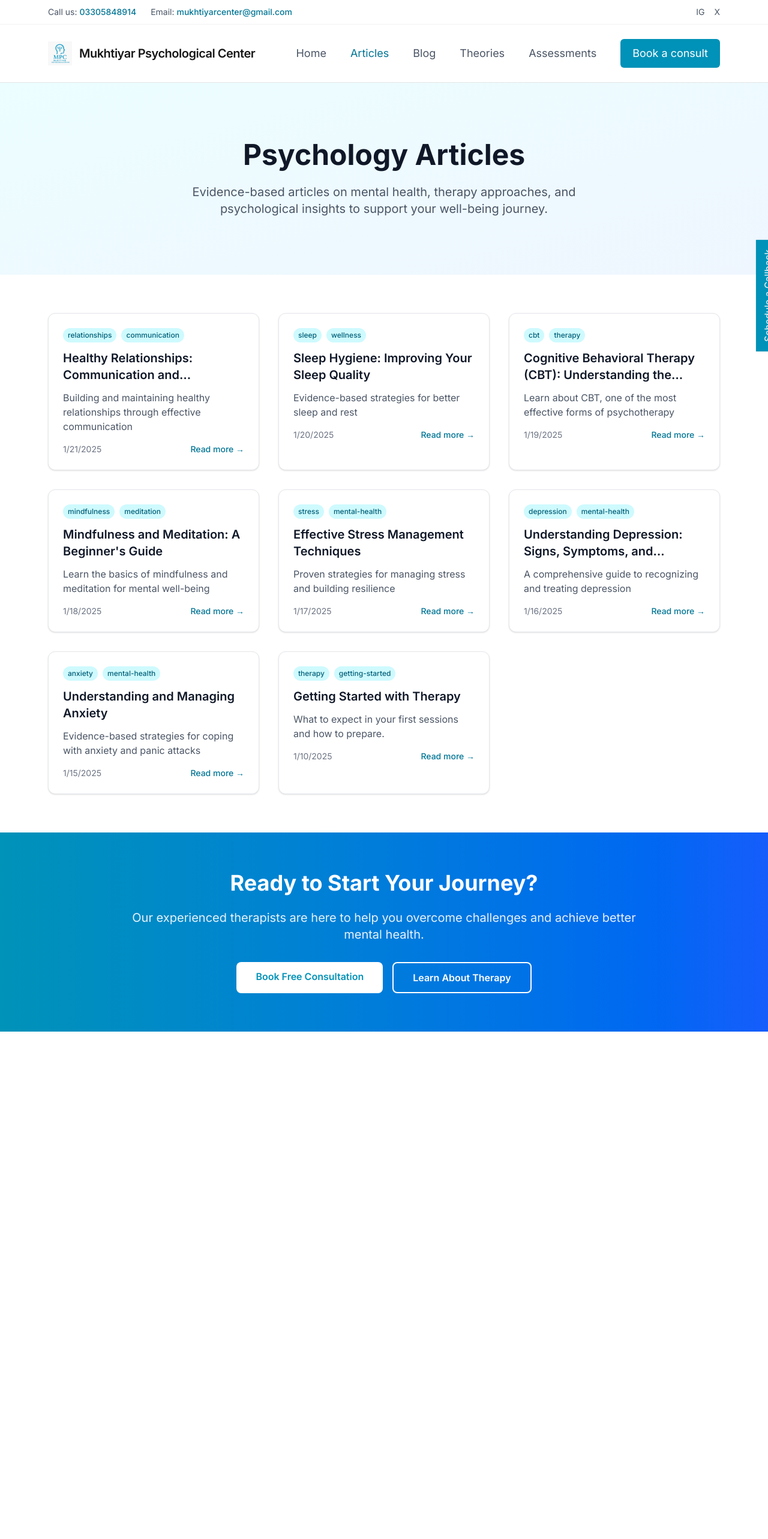
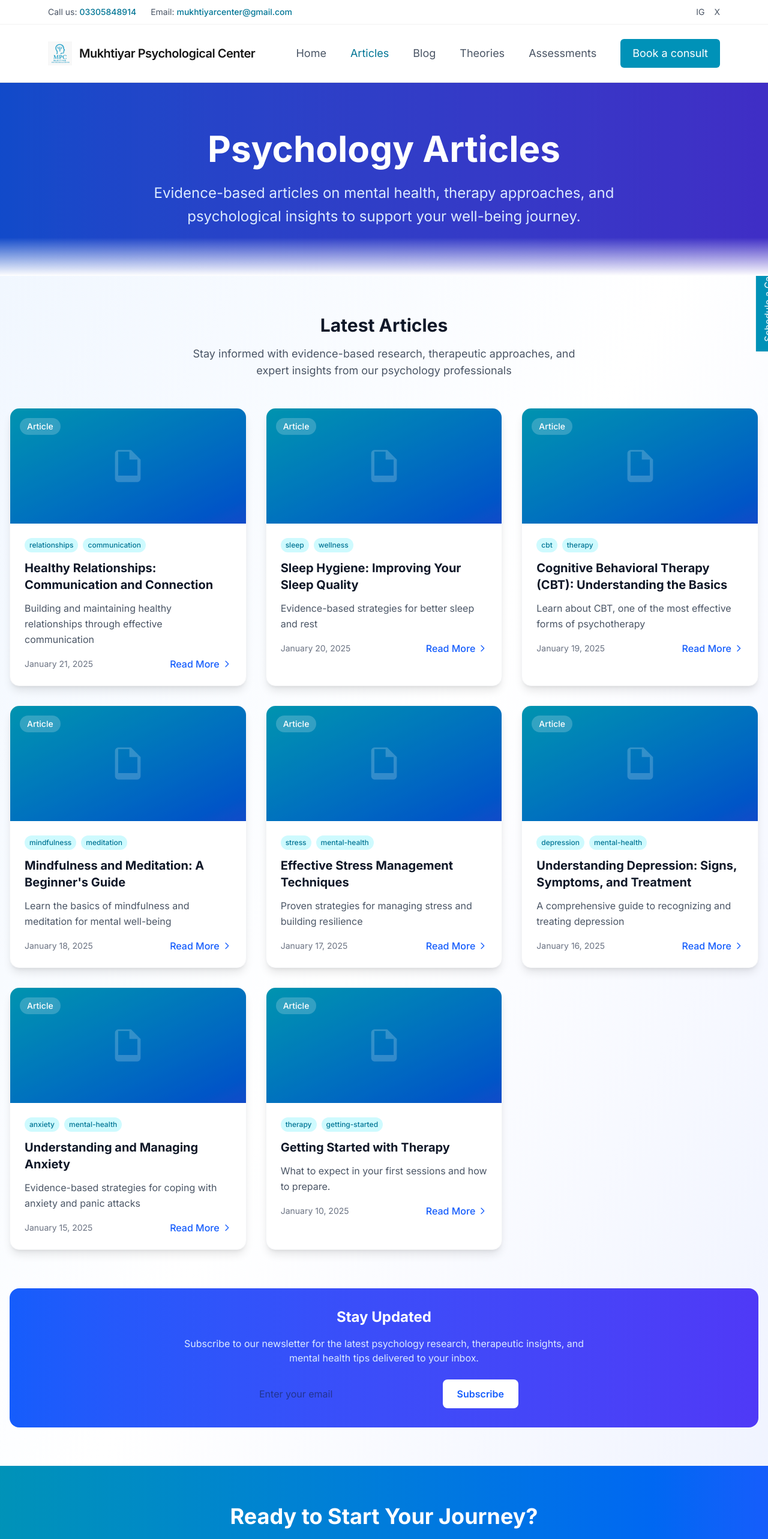
Before and after one commit to mrxmeerhassan/mpc-psychology, a Next.js app: page /articles in a window 1280 px wide. Shown: the top 2566 px of the page at 60% size. Before the commit the page ends 1720 px from the top, so only its background shows below. Built offline with nearby package versions, Linux system fonts and the light colour scheme.

Commit message:
Update articles page design to match blogs page styling

```diff
--- /dev/null
+++ b/src/app/api/test-booking/route.ts
@@ -0,0 +1,36 @@
+export async function POST(request: Request): Promise<Response> {
+	try {
+		const body = await request.json();
+
+		console.log("Test booking received:", body);
+
+		// Check if required fields are present
+		if (!body.name || !body.email || !body.concerns) {
+			return Response.json({
+				error: "Missing required fields",
+				received: body,
+				required: ["name", "email", "concerns"]
+			}, { status: 400 });
+		}
+
+		// Check environment variables
+		const envCheck = {
+			RESEND_API_KEY: process.env.RESEND_API_KEY ? "Configured" : "Missing",
+			CONTACT_TO_EMAIL: process.env.CONTACT_TO_EMAIL || "meerhassan11@icloud.com"
+		};
+
+		return Response.json({
+			success: true,
+			message: "Test booking received successfully",
+			data: body,
+			environment: envCheck
+		});
+
+	} catch (error) {
+		console.error("Test booking error:", error);
+		return Response.json({
+			error: "Failed to process test booking",
+			details: error instanceof Error ? error.message : "Unknown error"
+		}, { status: 500 });
+	}
+}
--- a/src/app/articles/page.tsx
+++ b/src/app/articles/page.tsx
@@ -5,54 +5,108 @@ export default async function ArticlesPage() {
   const articles = readAllContent("articles");
 
   return (
-    <div>
+    <div className="min-h-screen bg-gradient-to-br from-blue-50 via-white to-indigo-50">
       {/* Hero Section */}
-      <section className="bg-gradient-to-br from-cyan-50 to-blue-50 py-16 md:py-24">
-        <div className="mx-auto max-w-6xl px-4">
+      <section className="relative overflow-hidden bg-gradient-to-r from-blue-600 to-indigo-600 text-white">
+        <div className="absolute inset-0 bg-black/20"></div>
+        <div className="relative mx-auto max-w-6xl px-4 py-20">
           <div className="text-center">
-            <h1 className="text-4xl md:text-5xl font-bold text-gray-900 mb-6">
-              Psychology Articles
-            </h1>
-            <p className="text-xl text-gray-600 max-w-3xl mx-auto">
+            <h1 className="text-5xl md:text-6xl font-bold mb-6">Psychology Articles</h1>
+            <p className="text-xl md:text-2xl text-blue-100 max-w-3xl mx-auto leading-relaxed">
               Evidence-based articles on mental health, therapy approaches, and psychological insights to support your well-being journey.
             </p>
           </div>
         </div>
+        <div className="absolute bottom-0 left-0 right-0 h-16 bg-gradient-to-t from-white to-transparent"></div>
       </section>
 
       {/* Articles Grid */}
-      <section className="mx-auto max-w-6xl px-4 py-12 md:py-16">
+      <section className="mx-auto max-w-7xl px-4 py-16">
+        <div className="mb-12 text-center">
+          <h2 className="text-3xl font-bold text-gray-900 mb-4">Latest Articles</h2>
+          <p className="text-lg text-gray-600 max-w-2xl mx-auto">
+            Stay informed with evidence-based research, therapeutic approaches, and expert insights from our psychology professionals
+          </p>
+        </div>
+
         <div className="grid grid-cols-1 md:grid-cols-2 lg:grid-cols-3 gap-8">
           {articles.map((article) => (
-            <article key={article.slug} className="bg-white rounded-xl shadow-sm border border-gray-200 overflow-hidden hover:shadow-md transition-shadow">
+            <Link
+              key={article.slug}
+              href={`/articles/${article.slug}`}
+              className="group bg-white rounded-2xl shadow-lg hover:shadow-2xl transition-all duration-300 overflow-hidden border border-gray-100 hover:border-blue-200"
+            >
+              {/* Card Header */}
+              <div className="h-48 bg-gradient-to-br from-cyan-500 to-blue-600 relative overflow-hidden">
+                <div className="absolute inset-0 bg-black/20"></div>
+                <div className="absolute top-4 left-4">
+                  <div className="bg-white/20 backdrop-blur-sm rounded-full px-3 py-1 text-white text-sm font-medium">
+                    Article
+                  </div>
+                </div>
+                <div className="absolute inset-0 flex items-center justify-center">
+                  <svg className="w-16 h-16 text-white opacity-20" fill="currentColor" viewBox="0 0 24 24">
+                    <path d="M14 2H6a2 2 0 0 0-2 2v16a2 2 0 0 0 2 2h12a2 2 0 0 0 2-2V8l-6-6zm-1 1v5h5v10H6V3h7z"/>
+                  </svg>
+                </div>
+              </div>
+
+              {/* Card Content */}
               <div className="p-6">
                 <div className="flex items-center gap-2 mb-3">
                   {article.tags?.slice(0, 2).map((tag) => (
-                    <span key={tag} className="px-2 py-1 text-xs font-medium bg-cyan-100 text-cyan-800 rounded-full">
+                    <span key={tag} className="bg-cyan-100 text-cyan-700 px-2 py-1 rounded-full text-xs font-medium">
                       {tag}
                     </span>
                   ))}
                 </div>
-                <h2 className="text-xl font-semibold text-gray-900 mb-3 line-clamp-2">
+
+                <h3 className="text-xl font-bold text-gray-900 mb-3 group-hover:text-blue-600 transition-colors duration-300 line-clamp-2">
                   {article.title}
-                </h2>
-                <p className="text-gray-600 mb-4 line-clamp-3">
+                </h3>
+
+                <p className="text-gray-600 mb-4 line-clamp-3 leading-relaxed">
                   {article.description}
                 </p>
+
                 <div className="flex items-center justify-between">
-                  <span className="text-sm text-gray-500">
-                    {article.date && new Date(article.date).toLocaleDateString()}
-                  </span>
-                  <Link
-                    href={`/articles/${article.slug}`}
-                    className="text-cyan-700 hover:text-cyan-800 font-medium text-sm"
-                  >
-                    Read more →
-                  </Link>
+                  <div className="text-sm text-gray-500">
+                    {article.date && new Date(article.date).toLocaleDateString('en-US', {
+                      year: 'numeric',
+                      month: 'long',
+                      day: 'numeric'
+                    })}
+                  </div>
+                  <div className="flex items-center text-blue-600 font-medium group-hover:translate-x-1 transition-transform duration-300">
+                    Read More
+                    <svg className="w-4 h-4 ml-1" fill="none" stroke="currentColor" viewBox="0 0 24 24">
+                      <path strokeLinecap="round" strokeLinejoin="round" strokeWidth={2} d="M9 5l7 7-7 7" />
+                    </svg>
+                  </div>
                 </div>
               </div>
-            </article>
+            </Link>
           ))}
+        </div>
+
+        {/* Newsletter Signup */}
+        <div className="mt-16 text-center">
+          <div className="bg-gradient-to-r from-blue-600 to-indigo-600 rounded-2xl p-8 text-white">
+            <h3 className="text-2xl font-bold mb-4">Stay Updated</h3>
+            <p className="text-blue-100 mb-6 max-w-2xl mx-auto">
+              Subscribe to our newsletter for the latest psychology research, therapeutic insights, and mental health tips delivered to your inbox.
+            </p>
+            <div className="flex flex-col sm:flex-row gap-4 max-w-md mx-auto">
+              <input
+                type="email"
+                placeholder="Enter your email"
+                className="flex-1 px-4 py-3 rounded-lg text-gray-900 focus:outline-none focus:ring-2 focus:ring-white"
+              />
+              <button className="bg-white text-blue-600 px-6 py-3 rounded-lg font-semibold hover:bg-gray-100 transition-colors duration-300">
+                Subscribe
+              </button>
+            </div>
+          </div>
         </div>
       </section>
 
--- a/src/components/ContactForm.tsx
+++ b/src/components/ContactForm.tsx
@@ -4,6 +4,7 @@ import { useState } from "react";
 
 export default function ContactForm() {
   const [status, setStatus] = useState<"idle" | "loading" | "success" | "error">("idle");
+  const [errorMessage, setErrorMessage] = useState("");
   const [formData, setFormData] = useState({
     name: "",
     email: "",
@@ -17,8 +18,11 @@ export default function ContactForm() {
   const handleSubmit = async (e: React.FormEvent) => {
     e.preventDefault();
     setStatus("loading");
+    setErrorMessage("");
 
     try {
+      console.log("Submitting form data:", formData);
+
       const response = await fetch("/api/contact", {
         method: "POST",
         headers: {
@@ -26,6 +30,9 @@ export default function ContactForm() {
         },
         body: JSON.stringify(formData),
       });
+
+      const result = await response.json();
+      console.log("API response:", result);
 
       if (response.ok) {
         setStatus("success");
@@ -40,9 +47,12 @@ export default function ContactForm() {
         });
       } else {
         setStatus("error");
+        setErrorMessage(result.error || "Failed to submit booking request");
       }
-    } catch {
+    } catch (error) {
+      console.error("Form submission error:", error);
       setStatus("error");
+      setErrorMessage("Network error. Please try again or contact us directly.");
     }
   };
 
@@ -129,9 +139,10 @@ export default function ContactForm() {
                   <svg className="w-5 h-5" fill="currentColor" viewBox="0 0 20 20">
                     <path fillRule="evenodd" d="M18 10a8 8 0 11-16 0 8 8 0 0116 0zm-7 4a1 1 0 11-2 0 1 1 0 012 0zm-1-9a1 1 0 00-1 1v4a1 1 0 102 0V6a1 1 0 00-1-1z" clipRule="evenodd" />
                   </svg>
-                  <span className="font-semibold">Something went wrong</span>
+                  <span className="font-semibold">Booking Failed</span>
                 </div>
-                <p className="mt-1 text-sm">Please try again or contact us directly.</p>
+                <p className="mt-1 text-sm">{errorMessage || "Please try again or contact us directly."}</p>
+                <p className="mt-2 text-xs">You can also email us directly at: meerhassan11@icloud.com</p>
               </div>
             )}
 
```
